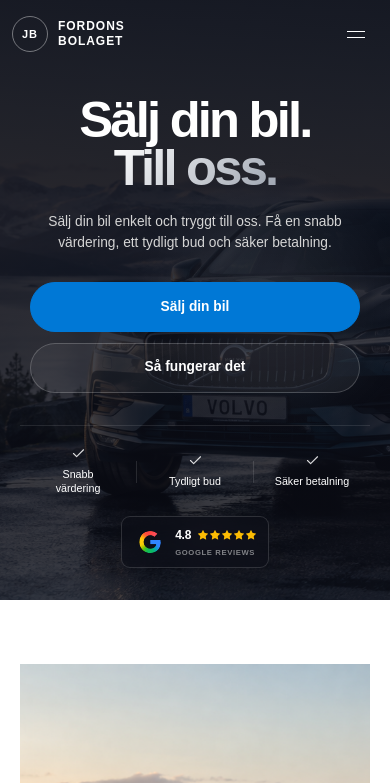
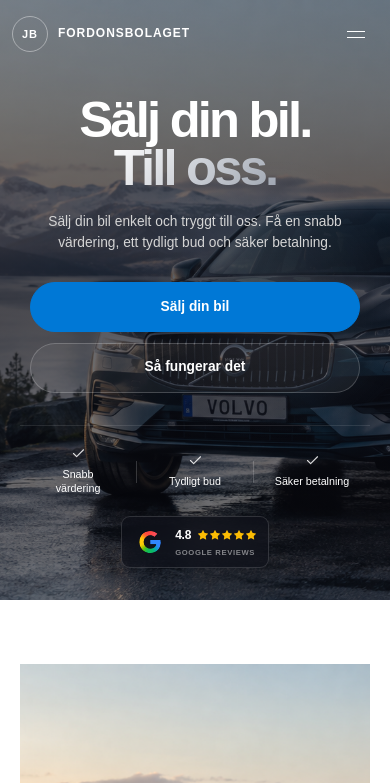
Before and after one commit to christofercodes-dev/jbfordonsbolaget, a Next.js app: page / in a window 390 px wide. Shown: the top 783 px of the page. Built offline with nearby package versions, Linux system fonts and the light colour scheme.

Commit message:
fixed navbar logo and bg gradient on hero

```diff
--- a/components/Hero.module.css
+++ b/components/Hero.module.css
@@ -18,9 +18,9 @@
   background:
     linear-gradient(
       90deg,
-      rgba(11, 13, 23, 0.94) 0%,
-      rgba(11, 13, 23, 0.8) 42%,
-      rgba(11, 13, 23, 0.38) 100%
+      rgba(11, 13, 23, 0.9) 0%,
+      rgba(11, 13, 23, 0.7) 42%,
+      rgba(11, 13, 23, 0.1) 100%
     ),
     url("/images/volvo-bg.png") center / cover no-repeat;
 
@@ -576,9 +576,9 @@
     background:
       linear-gradient(
         180deg,
-        rgba(11, 13, 23, 0.9) 0%,
-        rgba(11, 13, 23, 0.82) 48%,
-        rgba(11, 13, 23, 0.68) 100%
+        rgba(11, 13, 23, 0.7) 0%,
+        rgba(11, 13, 23, 0.5) 48%,
+        rgba(11, 13, 23, 0.3) 100%
       ),
       url("/images/volvo-bg.png")
         68% center / cover no-repeat;
@@ -724,9 +724,9 @@
     background:
       linear-gradient(
         180deg,
-        rgba(11, 13, 23, 0.92) 0%,
-        rgba(11, 13, 23, 0.84) 48%,
-        rgba(11, 13, 23, 0.7) 100%
+        rgba(11, 13, 23, 0.58) 0%,
+        rgba(11, 13, 23, 0.38) 45%,
+        rgba(11, 13, 23, 0.18) 100%
       ),
       url("/images/volvo-bg.png")
         70% center / cover no-repeat;
@@ -756,13 +756,11 @@
     );
 
     line-height: 0.95;
-
     letter-spacing: -0.055em;
   }
 
   .description {
     width: 100%;
-
     max-width: 380px;
 
     margin:
@@ -771,23 +769,16 @@
       1.75rem;
 
     font-size: 0.92rem;
-
     line-height: 1.6;
   }
 
-  /* -------------------------------------------------------
-     BUTTONS
-  ------------------------------------------------------- */
-
   .actions {
     width: 100%;
-
     max-width: 350px;
 
     margin: 0 auto;
 
     flex-direction: column;
-
     align-items: stretch;
 
     gap: 0.65rem;
@@ -811,14 +802,8 @@
     transform: none;
   }
 
-
-  /* -------------------------------------------------------
-     STATS
-  ------------------------------------------------------- */
-
   .stats {
     width: 100%;
-
     max-width: 390px;
 
     margin:
@@ -835,11 +820,9 @@
 
   .statItem {
     flex: 1;
-
     min-width: 0;
 
     display: flex;
-
     flex-direction: column;
 
     align-items: center;
@@ -861,7 +844,6 @@
     max-width: 90px;
 
     font-size: 0.72rem;
-
     line-height: 1.35;
 
     white-space: normal;
@@ -873,13 +855,8 @@
 
     margin-top: 2px;
 
-    background: rgba(255, 255, 255, 0.12);
+    background: rgba(255, 255, 255, 0.18);
   }
-
-
-  /* -------------------------------------------------------
-     GOOGLE RATING
-  ------------------------------------------------------- */
 
   .googleRating {
     position: relative;
@@ -949,9 +926,9 @@
     background:
       linear-gradient(
         180deg,
-        rgba(11, 13, 23, 0.93) 0%,
-        rgba(11, 13, 23, 0.85) 50%,
-        rgba(11, 13, 23, 0.72) 100%
+        rgba(11, 13, 23, 0.4) 0%,
+        rgba(11, 13, 23, 0.7) 50%,
+        rgba(11, 13, 23, 0.4) 100%
       ),
       url("/images/volvo-bg.png")
         72% center / cover no-repeat;
--- a/components/Navbar.tsx
+++ b/components/Navbar.tsx
@@ -33,7 +33,7 @@ export default function Navbar() {
           <span className={styles.logoMark}>JB</span>
 
           <span className={styles.logoText}>
-            FORDONS<span></span>BOLAGET
+            FORDONSBOLAGET
           </span>
         </Link>
 
```
